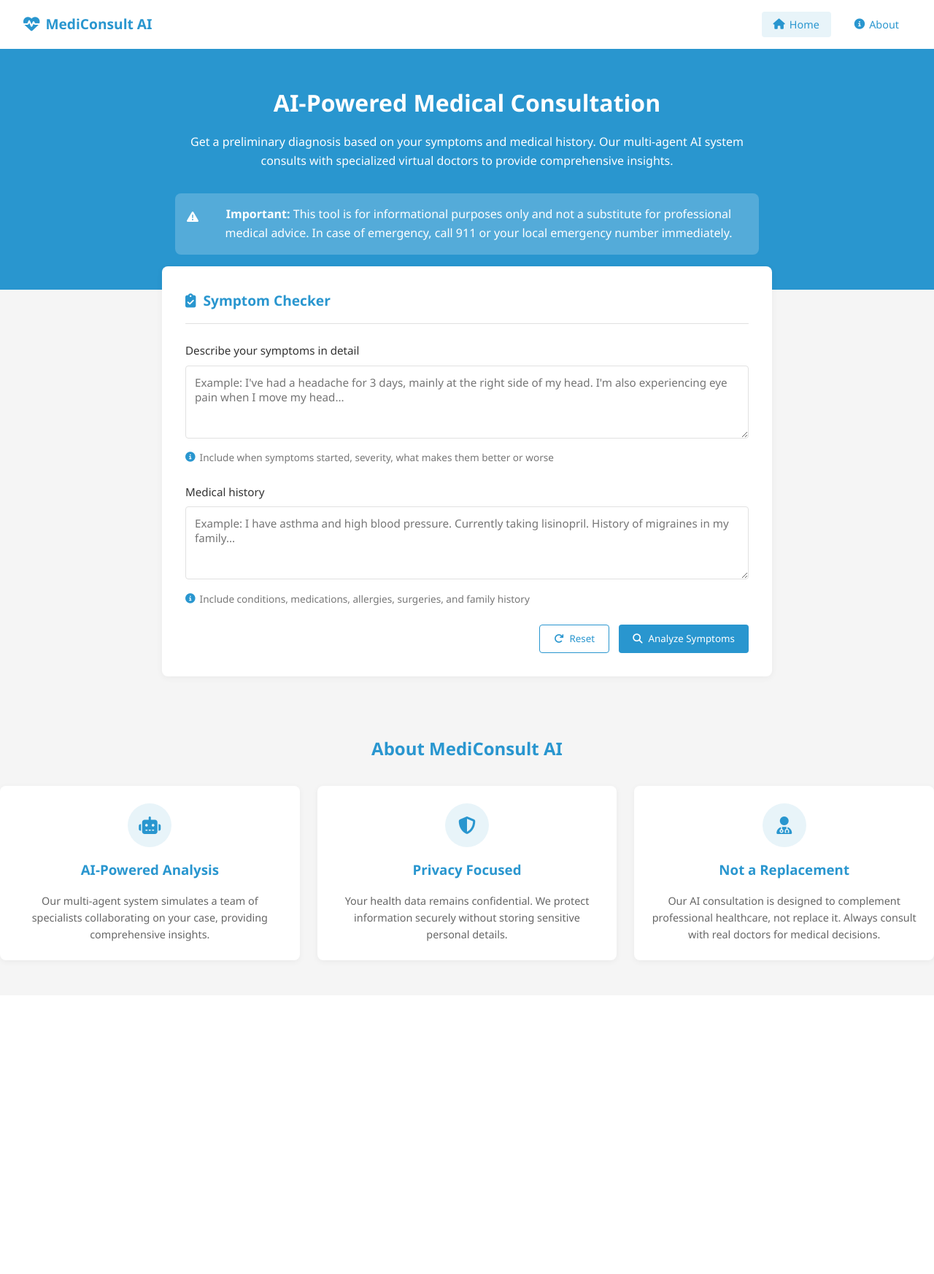
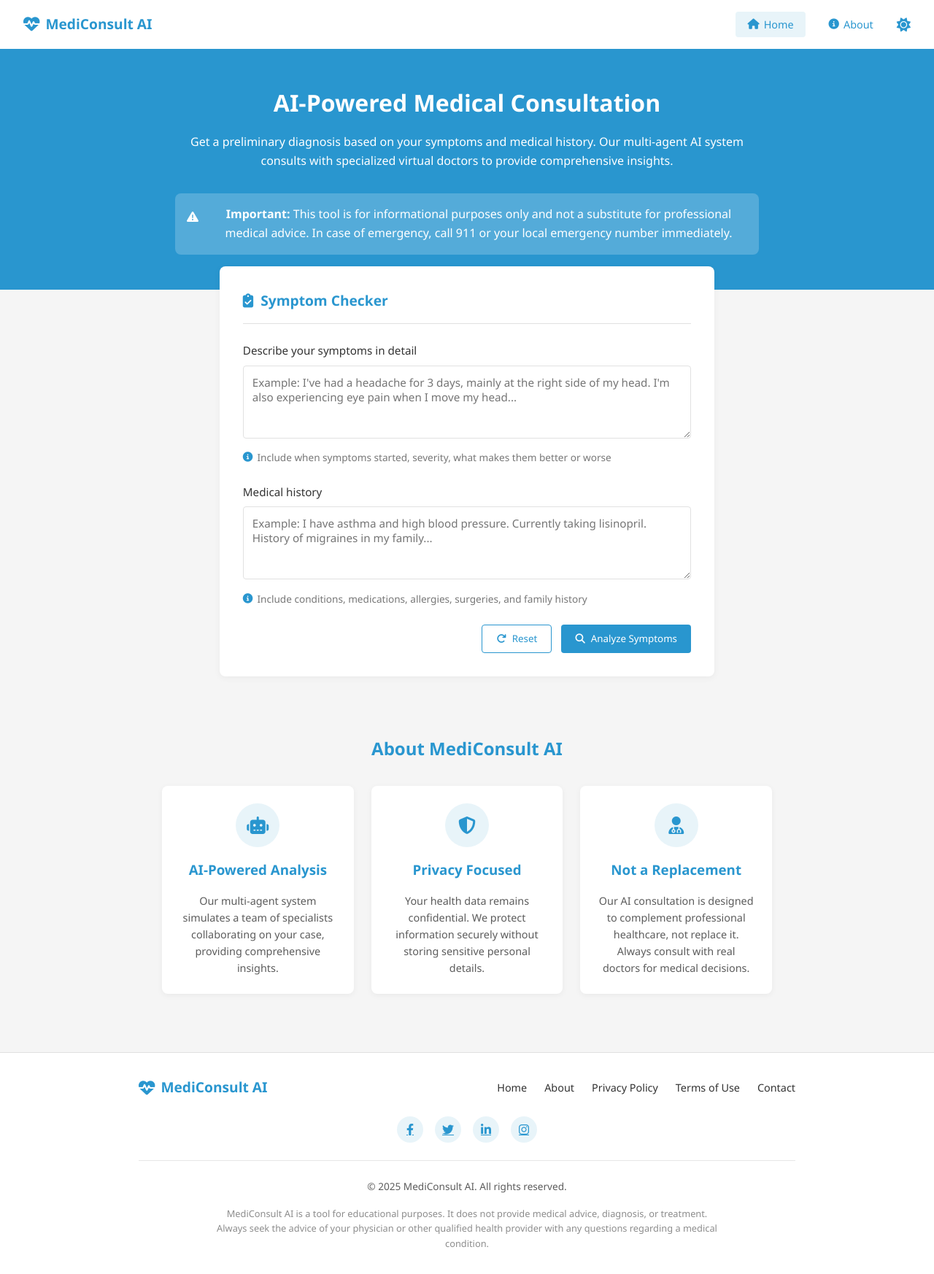
Before and after one commit to Mayur-kumbar/Healthcare_chatbot, a Flask app: page / in a window 1280 px wide. Shown: the whole page at 73% size. Before the commit the page ends 1321 px from the top, so only its background shows below. Run offline with Flask 3, Linux system fonts and the light colour scheme; parts of the project's set-up code (start-up, migrations or seed data) failed here and were passed over.

Commit message:
updated UI

```diff
--- a/templates/index.html
+++ b/templates/index.html
@@ -1,5 +1,5 @@
 <!DOCTYPE html>
-<html lang="en">
+<html lang="en" data-theme="light">
 <head>
     <meta charset="UTF-8">
     <meta name="viewport" content="width=device-width, initial-scale=1.0">
@@ -15,6 +15,29 @@
             --border-color: #e1e1e1;
             --success-green: #5cb85c;
             --warning-color: #f0ad4e;
+            --background-color: #f5f5f5;
+            --card-background: #fff;
+            --tab-background: #f9f9f9;
+            --tab-hover: #f0f0f0;
+            --header-background: #fff;
+            --header-shadow: rgba(0, 0, 0, 0.1);
+        }
+
+        [data-theme="dark"] {
+            --primary-blue: #3ba8e0;
+            --secondary-blue: #2d8bc8;
+            --light-blue: #1a3b4a;
+            --dark-text: #e0e0e0;
+            --light-text: #ffffff;
+            --border-color: #444444;
+            --success-green: #4db34d;
+            --warning-color: #e9a84d;
+            --background-color: #121212;
+            --card-background: #1e1e1e;
+            --tab-background: #252525;
+            --tab-hover: #2d2d2d;
+            --header-background: #1a1a1a;
+            --header-shadow: rgba(0, 0, 0, 0.3);
         }
 
         * {
@@ -22,18 +45,22 @@
             padding: 0;
             box-sizing: border-box;
             font-family: 'Segoe UI', Tahoma, Geneva, Verdana, sans-serif;
+            transition: background-color 0.3s, color 0.3s;
         }
 
         body {
-            background-color: #f5f5f5;
+            background-color: var(--background-color);
             color: var(--dark-text);
             line-height: 1.6;
+            min-height: 100vh;
+            display: flex;
+            flex-direction: column;
         }
 
         /* Header */
         header {
-            background-color: #fff;
-            box-shadow: 0 2px 4px rgba(0, 0, 0, 0.1);
+            background-color: var(--header-background);
+            box-shadow: 0 2px 4px var(--header-shadow);
             padding: 1rem 2rem;
             display: flex;
             justify-content: space-between;
@@ -66,6 +93,8 @@
             display: flex;
             align-items: center;
             font-size: 0.9rem;
+            background-color: transparent;
+            color: var(--primary-blue);
         }
 
         .header-btn i {
@@ -74,12 +103,18 @@
 
         .home-btn {
             background-color: var(--light-blue);
-            color: var(--primary-blue);
         }
 
-        .about-btn {
+        /* Theme Toggle */
+        .theme-toggle {
+            display: flex;
+            align-items: center;
+            margin-left: 1rem;
+            cursor: pointer;
             background-color: transparent;
+            border: none;
             color: var(--primary-blue);
+            font-size: 1.2rem;
         }
 
         /* Hero Section */
@@ -124,14 +159,16 @@
             max-width: 900px;
             margin: 0 auto;
             padding: 2rem;
+            flex: 1;
         }
 
         .symptom-checker {
-            background-color: #fff;
+            background-color: var(--card-background);
             border-radius: 8px;
             box-shadow: 0 2px 10px rgba(0, 0, 0, 0.05);
             padding: 2rem;
             margin-top: -4rem;
+            width: 53vw;
         }
 
         .checker-header {
@@ -186,6 +223,8 @@
             font-size: 0.95rem;
             min-height: 100px;
             resize: vertical;
+            background-color: var(--card-background);
+            color: var(--dark-text);
         }
 
         textarea:focus {
@@ -232,12 +271,14 @@
 
         .btn-outline:hover {
             background-color: var(--light-blue);
+            color: var(--light-text);
         }
 
         /* About Section */
         .about-section {
             padding: 3rem 0;
             text-align: center;
+            background-color: var(--background-color);
         }
 
         .about-section h2 {
@@ -250,12 +291,15 @@
             justify-content: space-between;
             flex-wrap: wrap;
             gap: 1.5rem;
+            max-width: 900px;
+            margin: 0 auto;
+            padding: 0 2rem;
         }
 
         .feature-card {
             flex: 1;
             min-width: 250px;
-            background-color: #fff;
+            background-color: var(--card-background);
             border-radius: 8px;
             padding: 1.5rem;
             box-shadow: 0 2px 8px rgba(0, 0, 0, 0.05);
@@ -282,13 +326,14 @@
 
         .feature-card p {
             font-size: 0.9rem;
-            color: #666;
+            color: var(--dark-text);
+            opacity: 0.8;
         }
 
         /* Results Section */
         .results-section {
             display: none;
-            background-color: #fff;
+            background-color: var(--card-background);
             border-radius: 8px;
             box-shadow: 0 2px 10px rgba(0, 0, 0, 0.05);
             margin-top: 2rem;
@@ -298,14 +343,15 @@
         .results-tabs {
             display: flex;
             border-bottom: 1px solid var(--border-color);
-            background-color: #f9f9f9;
+            background-color: var(--tab-background);
         }
 
         .tab {
             padding: 1rem 1.5rem;
             cursor: pointer;
             font-weight: 500;
-            color: #666;
+            color: var(--dark-text);
+            opacity: 0.7;
             border-bottom: 3px solid transparent;
             transition: all 0.2s;
             flex: 1;
@@ -315,11 +361,12 @@
         .tab.active {
             color: var(--primary-blue);
             border-bottom-color: var(--primary-blue);
-            background-color: #fff;
+            background-color: var(--card-background);
+            opacity: 1;
         }
 
         .tab:hover:not(.active) {
-            background-color: #f0f0f0;
+            background-color: var(--tab-hover);
         }
 
         .tab-icon {
@@ -370,6 +417,104 @@
             margin-bottom: 1rem;
         }
 
+        [data-theme="dark"] .error-message {
+            background-color: #5c1e26;
+            color: #f8d7da;
+        }
+
+        /* Footer */
+        footer {
+            background-color: var(--header-background);
+            padding: 2rem;
+            text-align: center;
+            border-top: 1px solid var(--border-color);
+            margin-top: 2rem;
+        }
+
+        .footer-content {
+            max-width: 900px;
+            margin: 0 auto;
+        }
+
+        .footer-top {
+            display: flex;
+            justify-content: space-between;
+            align-items: center;
+            margin-bottom: 1.5rem;
+            flex-wrap: wrap;
+            gap: 1rem;
+        }
+
+        .footer-logo {
+            display: flex;
+            align-items: center;
+            color: var(--primary-blue);
+            font-weight: bold;
+            font-size: 1.2rem;
+        }
+
+        .footer-logo i {
+            margin-right: 8px;
+            font-size: 1.4rem;
+        }
+
+        .footer-links {
+            display: flex;
+            gap: 1.5rem;
+        }
+
+        .footer-links a {
+            color: var(--dark-text);
+            text-decoration: none;
+            font-size: 0.9rem;
+            transition: color 0.2s;
+        }
+
+        .footer-links a:hover {
+            color: var(--primary-blue);
+        }
+
+        .footer-social {
+            display: flex;
+            gap: 1rem;
+            margin: 1.5rem 0;
+            justify-content: center;
+        }
+
+        .social-icon {
+            width: 36px;
+            height: 36px;
+            border-radius: 50%;
+            background-color: var(--light-blue);
+            color: var(--primary-blue);
+            display: flex;
+            align-items: center;
+            justify-content: center;
+            transition: all 0.3s;
+        }
+
+        .social-icon:hover {
+            background-color: var(--primary-blue);
+            color: var(--light-text);
+            transform: translateY(-3px);
+        }
+
+        .footer-bottom {
+            padding-top: 1.5rem;
+            border-top: 1px solid var(--border-color);
+            font-size: 0.85rem;
+            color: var(--dark-text);
+            opacity: 0.8;
+        }
+
+        .footer-disclaimer {
+            max-width: 700px;
+            margin: 1rem auto 0;
+            font-size: 0.8rem;
+            color: var(--dark-text);
+            opacity: 0.7;
+        }
+
         /* Responsive Styles */
         @media (max-width: 768px) {
             .features {
@@ -400,6 +545,16 @@
                 margin-left: 0;
                 justify-content: center;
             }
+
+            .footer-top {
+                flex-direction: column;
+                text-align: center;
+            }
+
+            .footer-links {
+                flex-wrap: wrap;
+                justify-content: center;
+            }
         }
     </style>
 </head>
@@ -416,6 +571,9 @@
             </button>
             <button class="header-btn about-btn">
                 <i class="fas fa-info-circle"></i> About
+            </button>
+            <button class="theme-toggle" id="themeToggle">
+                <i class="fas fa-sun"></i>
             </button>
         </div>
     </header>
@@ -537,8 +695,44 @@
         </div>
     </section>
 
+    <!-- Footer Section -->
+    <footer>
+        <div class="footer-content">
+            <div class="footer-top">
+                <div class="footer-logo">
+                    <i class="fas fa-heartbeat"></i>
+                    <span>MediConsult AI</span>
+                </div>
+                <div class="footer-links">
+                    <a href="#">Home</a>
+                    <a href="#">About</a>
+                    <a href="#">Privacy Policy</a>
+                    <a href="#">Terms of Use</a>
+                    <a href="#">Contact</a>
+                </div>
+            </div>
+
+            <div class="footer-social">
+                <a href="#" class="social-icon"><i class="fab fa-facebook-f"></i></a>
+                <a href="#" class="social-icon"><i class="fab fa-twitter"></i></a>
+                <a href="#" class="social-icon"><i class="fab fa-linkedin-in"></i></a>
+                <a href="#" class="social-icon"><i class="fab fa-instagram"></i></a>
+            </div>
+
+            <div class="footer-bottom">
+                <p>&copy; 2025 MediConsult AI. All rights reserved.</p>
+                <p class="footer-disclaimer">
+                    MediConsult AI is a tool for educational purposes. It does not provide medical advice, diagnosis, or treatment.
+                    Always seek the advice of your physician or other qualified health provider with any questions regarding a medical condition.
+                </p>
+            </div>
+        </div>
+    </footer>
+
     <script>
         document.addEventListener('DOMContentLoaded', function() {
+    // DOM Elements
+    const themeToggle = document.getElementById('themeToggle');
     const symptomsInput = document.getElementById('symptoms');
     const historyInput = document.getElementById('history');
     const analyzeBtn = document.getElementById('analyzeBtn');
@@ -546,52 +740,81 @@
     const loadingIndicator = document.getElementById('loadingIndicator');
     const resultsContainer = document.getElementById('resultsContainer');
     const errorMessage = document.getElementById('errorMessage');
+    const tabs = document.querySelectorAll('.tab');
+    const tabPanels = document.querySelectorAll('.tab-panel');
 
-            // Tab switching functionality
-            const tabs = document.querySelectorAll('.tab');
+    // Panel References
+    const diagnosisPanel = document.getElementById('diagnosisPanel');
+    const causesPanel = document.getElementById('causesPanel');
+    const testsPanel = document.getElementById('testsPanel');
+    const treatmentPanel = document.getElementById('treatmentPanel');
+
+    // Theme Toggle Functionality
+    themeToggle.addEventListener('click', function() {
+        const currentTheme = document.documentElement.getAttribute('data-theme');
+        const newTheme = currentTheme === 'light' ? 'dark' : 'light';
+        document.documentElement.setAttribute('data-theme', newTheme);
+
+        // Update theme toggle icon
+        themeToggle.innerHTML = newTheme === 'light'
+            ? '<i class="fas fa-sun"></i>'
+            : '<i class="fas fa-moon"></i>';
+
+        // Save theme preference
+        localStorage.setItem('theme', newTheme);
+    });
+
+    // Load saved theme preference
+    const savedTheme = localStorage.getItem('theme');
+    if (savedTheme) {
+        document.documentElement.setAttribute('data-theme', savedTheme);
+        themeToggle.innerHTML = savedTheme === 'light'
+            ? '<i class="fas fa-sun"></i>'
+            : '<i class="fas fa-moon"></i>';
+    }
+
+    // Tab Functionality
     tabs.forEach(tab => {
         tab.addEventListener('click', () => {
             // Remove active class from all tabs and panels
             tabs.forEach(t => t.classList.remove('active'));
-                    document.querySelectorAll('.tab-panel').forEach(panel => {
-                        panel.classList.remove('active');
-                    });
+            tabPanels.forEach(p => p.classList.remove('active'));
 
-                    // Add active class to clicked tab and corresponding panel
+            // Add active class to clicked tab
             tab.classList.add('active');
-                    const tabName = tab.getAttribute('data-tab');
-                    document.getElementById(`${tabName}Panel`).classList.add('active');
+
+            // Get corresponding panel and make it active
+            const panelId = tab.getAttribute('data-tab') + 'Panel';
+            document.getElementById(panelId).classList.add('active');
         });
     });
 
-            // Reset form
-            resetBtn.addEventListener('click', function() {
+    // Reset Button Functionality
+    resetBtn.addEventListener('click', () => {
         symptomsInput.value = '';
         historyInput.value = '';
         errorMessage.style.display = 'none';
         resultsContainer.style.display = 'none';
     });
 
-            // Form submission
-            analyzeBtn.addEventListener('click', async function() {
+    // Analyze Button Functionality
+    analyzeBtn.addEventListener('click', async () => {
         const symptoms = symptomsInput.value.trim();
         const history = historyInput.value.trim();
 
-                // Validate inputs
+        // Input validation
         if (!symptoms) {
-                    showError('Please describe your symptoms.');
+            showError('Please describe your symptoms');
             return;
         }
 
         if (!history) {
-                    showError('Please provide your medical history.');
+            showError('Please provide your medical history');
             return;
         }
 
-                // Clear previous errors
+        // Start analysis process
         errorMessage.style.display = 'none';
-
-                // Show loading indicator
         loadingIndicator.style.display = 'block';
         resultsContainer.style.display = 'none';
 
@@ -605,93 +828,77 @@
             });
 
             if (!response.ok) {
-                        throw new Error('Network response was not ok');
+                const errorData = await response.json();
+                throw new Error(errorData.error || 'An error occurred during analysis');
             }
 
             const data = await response.json();
 
-                    // Parse and display results with markdown removed
-                    document.getElementById('diagnosisPanel').innerHTML = cleanMarkdown(data.Diagnosis);
-                    document.getElementById('causesPanel').innerHTML = cleanMarkdown(data.Causes);
-                    document.getElementById('testsPanel').innerHTML = cleanMarkdown(data.Tests);
-                    document.getElementById('treatmentPanel').innerHTML = cleanMarkdown(data.Treatment);
+            // Display results
+            displayResults(data);
 
-                    // Hide loading, show results
+        } catch (error) {
+            showError(error.message || 'Failed to analyze symptoms. Please try again.');
+        } finally {
             loadingIndicator.style.display = 'none';
+        }
+    });
+
+    // Helper function to show error message
+    function showError(message) {
+        errorMessage.textContent = message;
+        errorMessage.style.display = 'block';
+    }
+
+    // Helper function to display results
+    function displayResults(data) {
+        // Format and display results in each panel
+        diagnosisPanel.innerHTML = formatContent(data.Diagnosis || 'No diagnosis information available.');
+        causesPanel.innerHTML = formatContent(data.Causes || 'No cause information available.');
+        testsPanel.innerHTML = formatContent(data.Tests || 'No test recommendations available.');
+        treatmentPanel.innerHTML = formatContent(data.Treatment || 'No treatment information available.');
+
+        // Show results container
         resultsContainer.style.display = 'block';
 
         // Scroll to results
         resultsContainer.scrollIntoView({ behavior: 'smooth' });
+    }
 
-                } catch (error) {
-                    loadingIndicator.style.display = 'none';
-                    showError('An error occurred while processing your request. Please try again.');
-                    console.error('Error:', error);
+    // Helper function to format API response content
+    function formatContent(content) {
+        // Replace markdown-style bold with HTML bold
+        content = content.replace(/\*\*(.*?)\*\*/g, '<strong>$1</strong>');
+
+        // Convert line breaks to HTML breaks
+        content = content.replace(/\n/g, '<br>');
+
+        return content;
+    }
+
+    // Navigation buttons
+    document.querySelector('.home-btn').addEventListener('click', function() {
+        window.scrollTo({ top: 0, behavior: 'smooth' });
+    });
+
+    document.querySelector('.about-btn').addEventListener('click', function() {
+        const aboutSection = document.querySelector('.about-section');
+        aboutSection.scrollIntoView({ behavior: 'smooth' });
+    });
+
+    // Footer links
+    document.querySelectorAll('.footer-links a').forEach(link => {
+        link.addEventListener('click', function(e) {
+            e.preventDefault();
+            if (this.textContent === 'Home') {
+                window.scrollTo({ top: 0, behavior: 'smooth' });
+            } else if (this.textContent === 'About') {
+                document.querySelector('.about-section').scrollIntoView({ behavior: 'smooth' });
             }
         });
-
-            function showError(message) {
-                errorMessage.textContent = message;
-                errorMessage.style.display = 'block';
-                errorMessage.scrollIntoView({ behavior: 'smooth' });
-            }
-
-            // Function to clean markdown formatting but preserve structure
-            function cleanMarkdown(content) {
-                if (!content) return '<p>No information available.</p>';
-
-                // Convert markdown to HTML structure but remove the markdown syntax
-
-                // Replace markdown bold with HTML but keep content
-                content = content.replace(/\*\*(.*?)\*\*/g, '$1');
-
-                // Handle lists
-                let cleanedContent = '';
-
-                // Split by paragraphs
-                const paragraphs = content.split('\n\n');
-
-                paragraphs.forEach(para => {
-                    if (!para.trim()) return;
-
-                    // Check if it's a bulleted list
-                    if (para.trim().match(/^[-*]\s/m)) {
-                        const items = para.split(/\n[-*]\s/).filter(item => item.trim());
-                        cleanedContent += '<ul>';
-                        items.forEach(item => {
-                            cleanedContent += `<li>${item.trim()}</li>`;
     });
-                        cleanedContent += '</ul>';
-                    }
-                    // Check if it's a numbered list
-                    else if (para.trim().match(/^\d+\.\s/m)) {
-                        const items = para.split(/\n\d+\.\s/).filter(item => item.trim());
-                        cleanedContent += '<ol>';
-                        items.forEach(item => {
-                            cleanedContent += `<li>${item.trim()}</li>`;
-                        });
-                        cleanedContent += '</ol>';
-                    }
-                    // Regular paragraph
-                    else {
-                        // Handle single-line bullets within a paragraph
-                        if (para.trim().startsWith('- ') || para.trim().startsWith('* ')) {
-                            const bulletContent = para.trim().substring(2);
-                            cleanedContent += `<p>${bulletContent}</p>`;
-                        } else {
-                            cleanedContent += `<p>${para}</p>`;
-                        }
-                    }
-                });
-
-                // Handle section headers
-                cleanedContent = cleanedContent.replace(/###\s+(.*?)$/gm, '<h3>$1</h3>');
-                cleanedContent = cleanedContent.replace(/##\s+(.*?)$/gm, '<h2>$1</h2>');
-                cleanedContent = cleanedContent.replace(/#\s+(.*?)$/gm, '<h1>$1</h1>');
-
-                return cleanedContent;
-            }
 });
     </script>
+
     </body>
     </html>
```
Also changed, not shown: 1 other file. Lines whose indentation alone changed are shown as unchanged.
